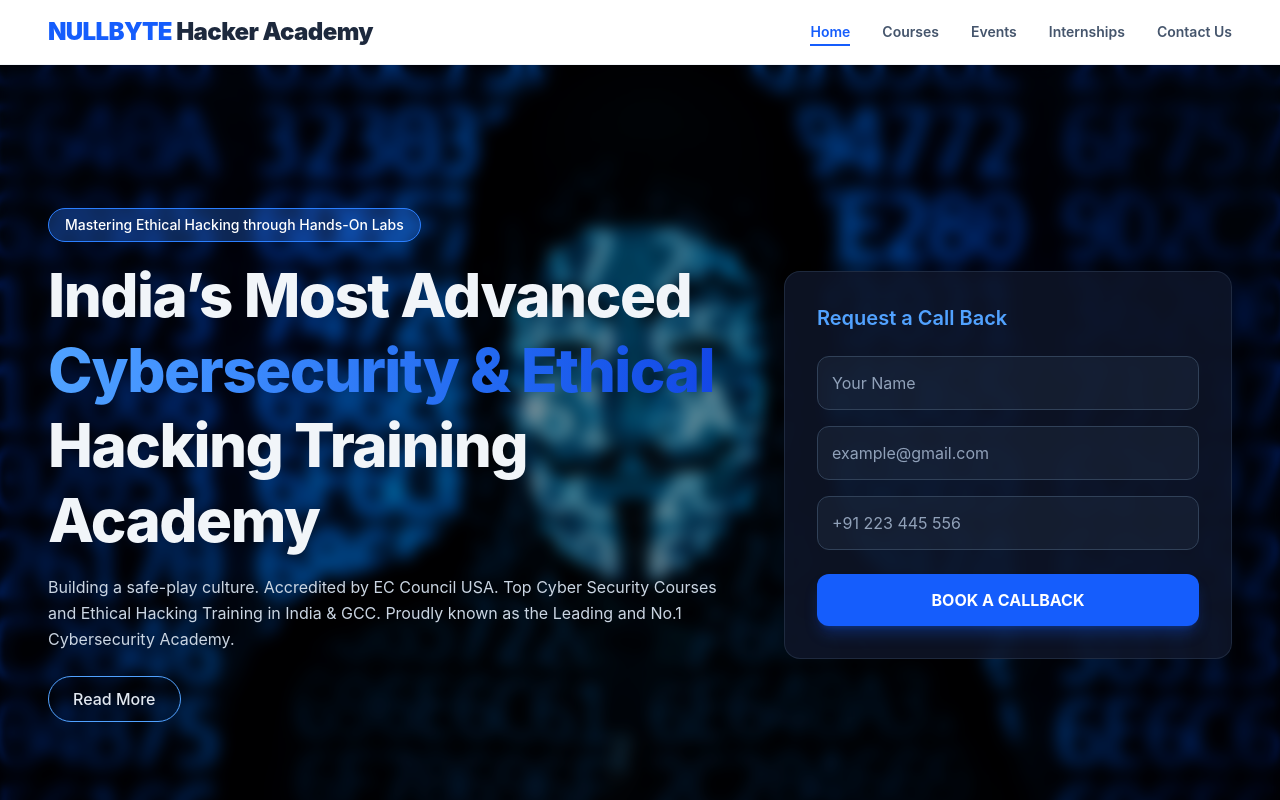
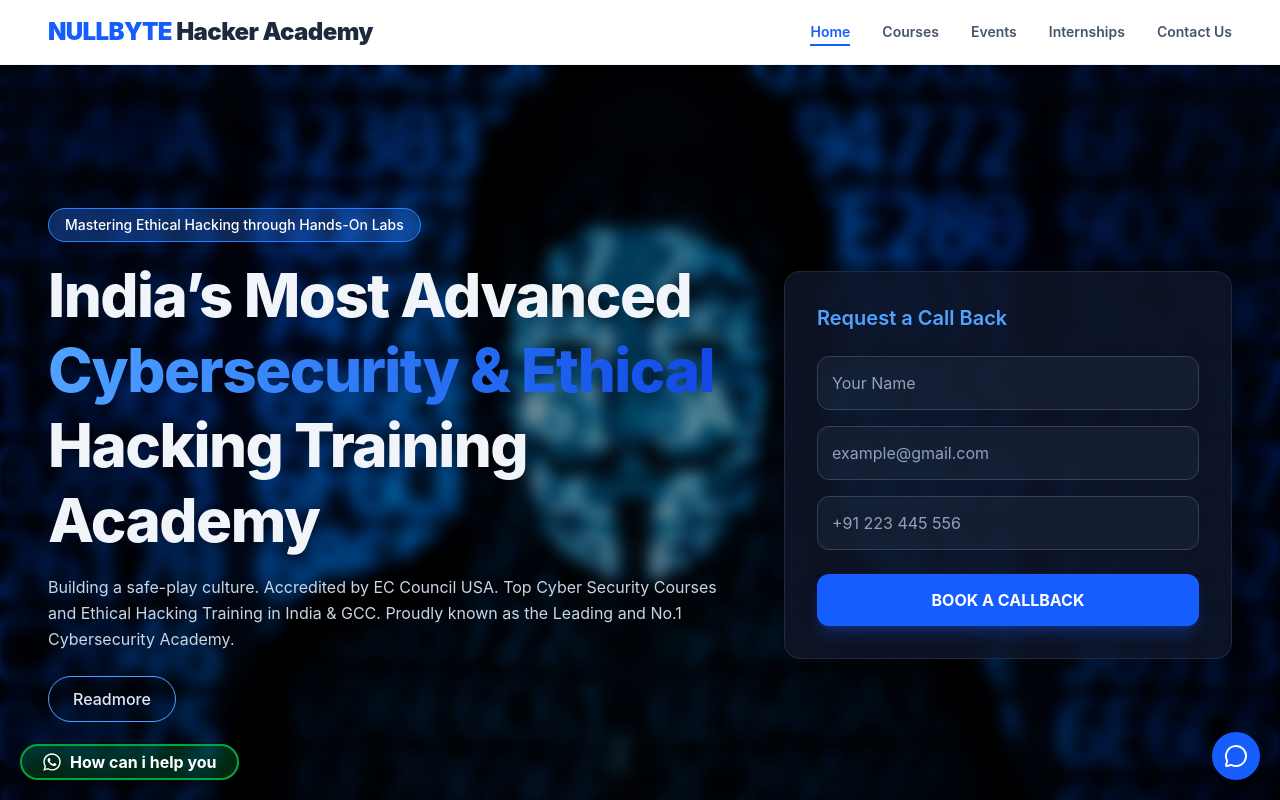
Before and after one commit to SWARAJ-CN/courses, a React (Vite) app: page / in a window 1280 px wide. Shown: the top 800 px of the page. Built offline with nearby package versions, Linux system fonts and the light colour scheme.

Commit message:
chatboxAdded

```diff
--- a/package.json
+++ b/package.json
@@ -14,7 +14,10 @@
     "lucide-react": "^1.16.0",
     "react": "^19.2.6",
     "react-dom": "^19.2.6",
+    "react-hot-toast": "^2.6.0",
+    "react-icons": "^5.6.0",
     "react-router-dom": "^7.15.1",
+    "react-router-hash-link": "^2.4.3",
     "tailwindcss": "^4.3.0"
   },
   "devDependencies": {
--- a/src/App.jsx
+++ b/src/App.jsx
@@ -9,11 +9,20 @@
 import ContactUs from './pages/ContactUs'
 import ScrollToTop from './components/ScrollToTop'
 import PageNotFound from './components/PageNotFound'
+import { Toaster } from 'react-hot-toast'
+import Whatsapp from './components/Whatsapp'
+import ChatBox from './components/ChatBox'
 
 const App = () => {
   return (
     <>
+      <Toaster
+           position="top-right"
+           containerClassName='mt-15'
+           />
     <Navbar/>
+    <Whatsapp/>
+    <ChatBox/>
     <ScrollToTop/>
      <Routes>
       <Route path='/' element={<Home/>}/>
@@ -22,6 +31,9 @@
       <Route path='/internships' element={<Internship/>}/>
       <Route path='contact' element={<ContactUs/>}/>
       <Route path='/*' element={<PageNotFound/>}/>
+
+      {/* <Route path='/abcd' element={<ChatBox/>}/> */}
+
      </Routes>
      <Footer/>
     </>
--- /dev/null
+++ b/src/components/ChatBox.jsx
@@ -0,0 +1,121 @@
+import { ChartArea, MessageCircle, Cross, X, Send, ArrowLeft, ShieldAlert } from "lucide-react";
+import React, { useEffect, useState } from "react";
+
+const ChatBox = () => {
+  const [open, setOpen] = useState(false);
+
+  const handilOpen = () => {
+    setOpen(!open);
+
+    console.log(open);
+  };
+
+//   useEffect(() => {
+//     setOpen(true);
+//   }, []);
+
+  return (
+    <>
+      <button
+        onClick={handilOpen}
+        className="absolute fixed bottom-5 right-5 z-50 bg-blue-600 p-3 rounded-full cursor-pointer hover:scale-105 transition-all duration-500"
+      >
+        {open ?  <X color="white" /> :  <MessageCircle color="white" />}
+      </button>
+
+      { open ?
+
+      <div className="z-50 text-white absolute fixed bottom-15 md:right-15 w-fit h-fit p-4 rounded-full">
+
+        <div className="w-95 h-150 bg-zinc-900 border border-zinc-800 rounded-2xl shadow-2xl flex flex-col overflow-hidden font-sans text-sm">
+
+          <div className="bg-blue-600 p-4 flex items-center gap-3 border-b border-blue-500/20 shadow-md">
+            <button onClick={handilOpen} className="hover:bg-blue-700 p-1 rounded transition-colors text-white">
+             <ArrowLeft />
+            </button>
+
+
+            <div className="w-10 h-10 bg-white/10 rounded-full flex items-center justify-center border border-white/20">
+             <ShieldAlert/>
+            </div>
+
+            <div>
+              <h3 className="font-bold text-base leading-tight tracking-wide text-white">
+                NULLBYTE
+              </h3>
+              <p className="text-xs text-blue-200 font-medium">
+                NULLBYTE Support Executive
+              </p>
+            </div>
+          </div>
+
+
+          <div className="flex-1 bg-zinc-950 p-4 overflow-y-auto flex flex-col gap-4">
+            <span className="text-xs text-zinc-500 font-medium self-center my-1">
+              NULLBYTE Academy
+            </span>
+
+
+            <div className="flex flex-col max-w-[85%] self-start bg-zinc-900 border border-zinc-800 rounded-2xl rounded-tl-none p-3 shadow-sm">
+              <p className="text-zinc-300 leading-relaxed">
+                Hey, Welcome To NULLBYTE! India's Leading Cybersecurity Training
+                Institute.
+              </p>
+              <span className="text-[10px] text-zinc-500 self-end mt-1 font-mono">
+                12:43 AM
+              </span>
+            </div>
+
+
+            <div className="flex flex-col max-w-[85%] self-start bg-zinc-900 border border-zinc-800 rounded-2xl rounded-tl-none p-3 shadow-sm">
+              <p className="text-zinc-300 leading-relaxed">
+                How can I help you?
+              </p>
+              <span className="text-[10px] text-zinc-500 self-end mt-1 font-mono">
+                12:43 AM
+              </span>
+            </div>
+
+
+            <div className="flex flex-col items-end gap-2 mt-2 w-full">
+              {[
+                "NULLBYTE's Best Certifications",
+                "CompTIA Certification",
+                "EC Council Certification",
+                "Chat with Support",
+              ].map((text, idx) => (
+                <button
+                  key={idx}
+                  className="max-w-[90%] px-4 py-2 bg-transparent hover:bg-blue-600/10 border border-zinc-700 hover:border-blue-500 text-zinc-300 hover:text-blue-400 rounded-full text-right text-sm transition-all duration-200 ease-in-out cursor-pointer active:scale-[0.98]"
+                >
+                  {text}
+                </button>
+              ))}
+            </div>
+          </div>
+
+
+          <div className="p-3 bg-zinc-900 border-t border-zinc-800 flex items-center gap-2">
+            <div className="flex-1 relative flex items-center">
+              <input
+                type="text"
+                placeholder="Type your message..."
+                className="w-full bg-zinc-950 border border-zinc-800 rounded-xl pl-4 pr-24 py-3 text-zinc-300 placeholder-zinc-600 focus:outline-none focus:border-blue-500 focus:ring-1 focus:ring-blue-500 text-sm transition-all"
+              />
+              <button
+                type="submit"
+                className="absolute right-2 px-3 py-1.5 bg-blue-600/60 hover:bg-blue-500 active:scale-95 text-white text-xs font-semibold rounded-lg transition-all cursor-pointer shadow-md"
+              >
+                <Send/>
+              </button>
+            </div>
+          </div>
+        </div>
+      </div>
+        : null
+        }
+    </>
+  );
+};
+
+export default ChatBox;
--- a/src/components/Hero.jsx
+++ b/src/components/Hero.jsx
@@ -1,16 +1,25 @@
 import React from "react";
 import { assets } from "../assets/assets";
+import {HashLink} from 'react-router-hash-link'
+import toast, { ToastBar, Toaster } from "react-hot-toast";
+const Hero = () => {
 
-const Hero = () => {
+  const handleClick =  () => {
+    toast.success('Call back requested successfully')
+  }
+
   return (
-    <div className="relative w-full min-h-screen lg:h-[700px] bg-slate-900 overflow-hidden flex items-center justify-center">
+    <div className="relative w-full min-h-screen lg:h-175 bg-slate-900 overflow-hidden flex items-center justify-center">
+
       <img
         className="absolute inset-0 h-full w-full object-cover"
         src={assets.hero}
         alt="Hero Background"
       />
 
+
       <div className="absolute inset-0 bg-black/40 backdrop-blur-sm flex items-center justify-center p-6 md:p-12">
+
         <div className="max-w-7xl w-full flex flex-col lg:flex-row items-center justify-between gap-12 z-10">
           <div className="flex flex-col gap-4 text-center lg:text-left max-w-2xl items-center lg:items-start">
             <span className="text-white text-xs md:text-sm font-medium border border-blue-500 bg-blue-500/30 px-4 py-1.5 rounded-full w-fit">
@@ -29,9 +38,9 @@
               Cyber Security Courses and Ethical Hacking Training in India &
               GCC. Proudly known as the Leading and No.1 Cybersecurity Academy.
             </p>
-            <button className="w-fit text-slate-200 px-6 py-2.5 border border-blue-400 rounded-full cursor-pointer hover:bg-blue-500 hover:border-blue-500 transition-all duration-300 font-medium mt-2">
-              Read More
-            </button>
+            <HashLink smooth to="/#more"
+            className="w-fit text-slate-200 px-6 py-2.5 border border-blue-400 rounded-full cursor-pointer hover:bg-blue-500 hover:border-blue-500 transition-all duration-300 font-medium mt-2"
+            >Readmore</HashLink>
           </div>
 
           <div className="w-full max-w-md flex flex-col gap-4 items-center text-slate-200 p-6 md:p-8 bg-slate-900/80 border border-slate-700/50 backdrop-blur-md rounded-2xl shadow-2xl">
@@ -53,9 +62,10 @@
               placeholder="+91 223 445 556"
               className="w-full placeholder-slate-400 border p-3.5 bg-slate-800/50 border-slate-700 rounded-xl focus:outline-none focus:border-blue-500 transition-colors"
             />
-            <button className="w-full bg-blue-600 hover:bg-blue-700 text-white font-bold py-3.5 rounded-xl cursor-pointer transition-all duration-300 shadow-lg shadow-blue-600/30 mt-2 active:scale-[0.98]">
+            <button type="submit" onClick={handleClick} className="w-full bg-blue-600 hover:bg-blue-700 text-white font-bold py-3.5 rounded-xl cursor-pointer transition-all duration-300 shadow-lg shadow-blue-600/30 mt-2 active:scale-[0.98]">
               BOOK A CALLBACK
             </button>
+
           </div>
         </div>
       </div>
--- /dev/null
+++ b/src/components/Whatsapp.jsx
@@ -0,0 +1,24 @@
+import React from 'react'
+import { FaWhatsapp } from "react-icons/fa";
+const Whatsapp = () => {
+
+    const goWhatsapp = () => {
+        window.location.href="https://wa.me/919999999999?text=Hello%20I%20need%20help"
+    }
+
+  return (
+    <div
+    onClick={goWhatsapp}
+    className='
+    absolute bottom-5 z-50 bg-green-500/20
+    ml-5 px-5 py-1 text-center text-white
+    font-bold rounded-full flex items-center
+    gap-2 cursor-pointer fixed border-2 border-green-600
+    '>
+        <FaWhatsapp size={20}/>
+       <p className='hidden md:flex '> How can i help you</p>
+    </div>
+  )
+}
+
+export default Whatsapp
--- a/src/components/Why.jsx
+++ b/src/components/Why.jsx
@@ -3,7 +3,7 @@
 
 const Why = () => {
   return (
-    <div className='w-full min-h-screen bg-[#0f1115] text-white py-16 px-6 md:px-16 lg:px-24 grid grid-cols-1 md:grid-cols-2 gap-12 items-center font-sans'>
+    <div id='more' className='w-full min-h-screen bg-[#0f1115] text-white py-16 px-6 md:px-16 lg:px-24 grid grid-cols-1 md:grid-cols-2 gap-12 items-center font-sans'>
 
         <div className='grid grid-cols-2 gap-4 md:gap-6 order-2 md:order-1'>
             {/* Card 1 */}
```
Also changed, not shown: src/components/Courses.jsx (+34 -6 lines), 1 other file (tests, documents, lock files or other folders).
